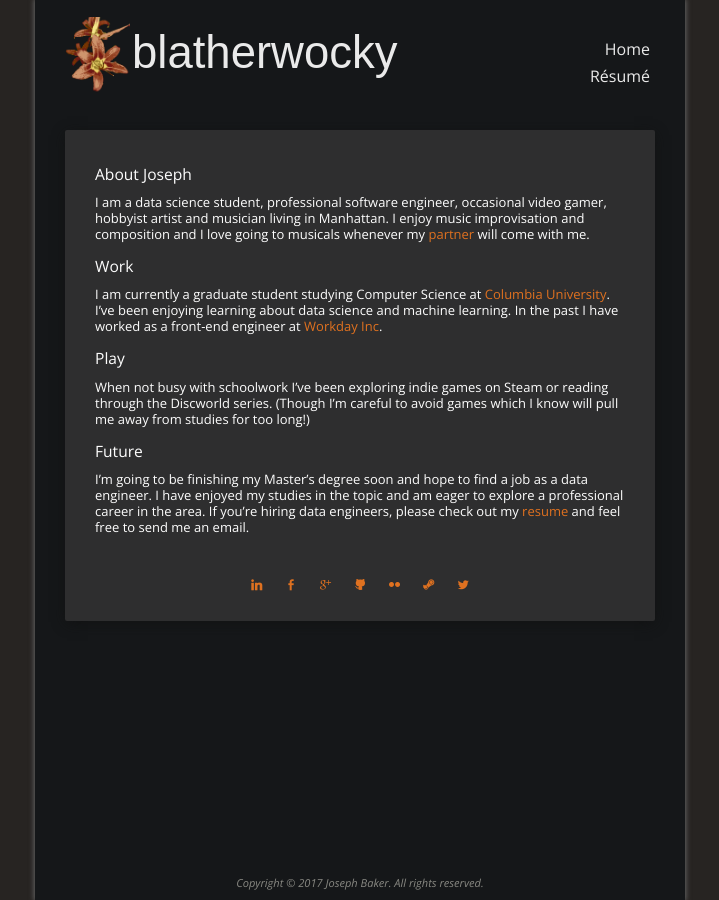
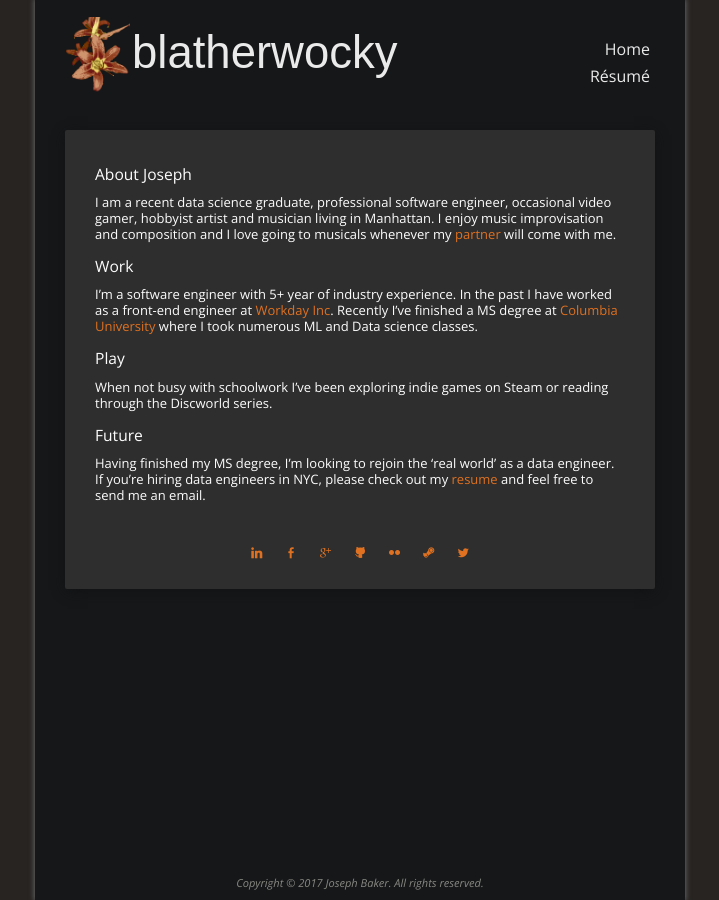
Before and after one commit to blatherwock/blatherwock.github.com, a Jekyll site: the page built from index.md, in a window 1280 px wide. Shown: the whole page, without its empty margins (280-999 px from the left). Built offline with Jekyll 4.4.1, drawn with Linux system fonts in a browser that asks for light colours; some web fonts are replaced.

Commit message:
updating index page

```diff
--- a/index.md
+++ b/index.md
@@ -7,24 +7,24 @@ page_class: bl-home
 About Joseph
 ------------
 
-I am a data science student, professional software engineer, occasional video gamer, hobbyist artist and musician living in Manhattan. I enjoy music improvisation and composition and I love going to musicals whenever my [partner][blargon] will come with me.
+I am a recent data science graduate, professional software engineer, occasional video gamer, hobbyist artist and musician living in Manhattan. I enjoy music improvisation and composition and I love going to musicals whenever my [partner][blargon] will come with me.
 
 
 Work
 ----
 
-I am currently a graduate student studying Computer Science at [Columbia University][columbia]. I've been enjoying learning about data science and machine learning. In the past I have worked as a front-end engineer at [Workday Inc][workday].
+I'm a software engineer with 5+ year of industry experience. In the past I have worked as a front-end engineer at [Workday Inc][workday]. Recently I've finished a MS degree at [Columbia University][columbia] where I took numerous ML and Data science classes.
 
 
 Play
 ----
 
-When not busy with schoolwork I've been exploring indie games on Steam or reading through the Discworld series. (Though I'm careful to avoid games which I know will pull me away from studies for too long!)
+When not busy with schoolwork I've been exploring indie games on Steam or reading through the Discworld series.
+
 
 Future
 ------
-
-I'm going to be finishing my Master's degree soon and hope to find a job as a data engineer. I have enjoyed my studies in the topic and am eager to explore a professional career in the area. If you're hiring data engineers, please check out my [resume][resume] and feel free to send me an email.
+Having finished my MS degree, I'm looking to rejoin the 'real world' as a data engineer. If you're hiring data engineers in NYC, please check out my [resume][resume] and feel free to send me an email.
 
 
 <ul>
```
